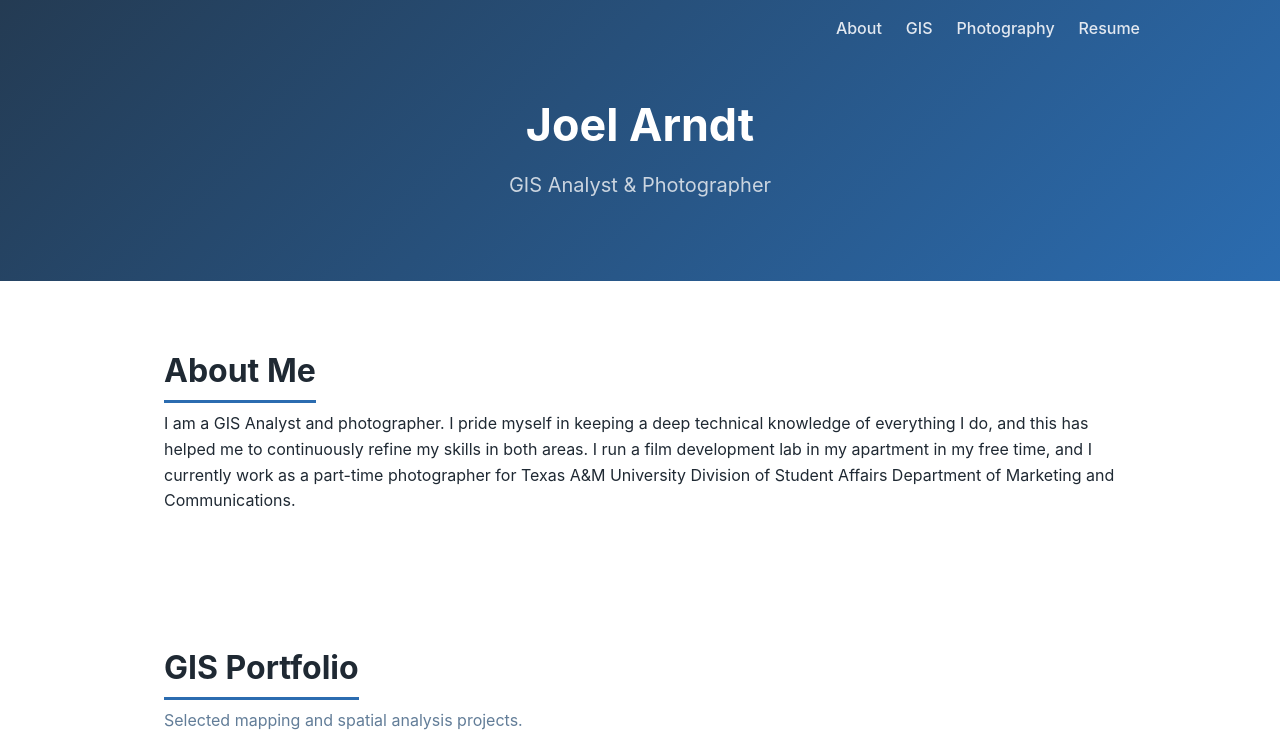
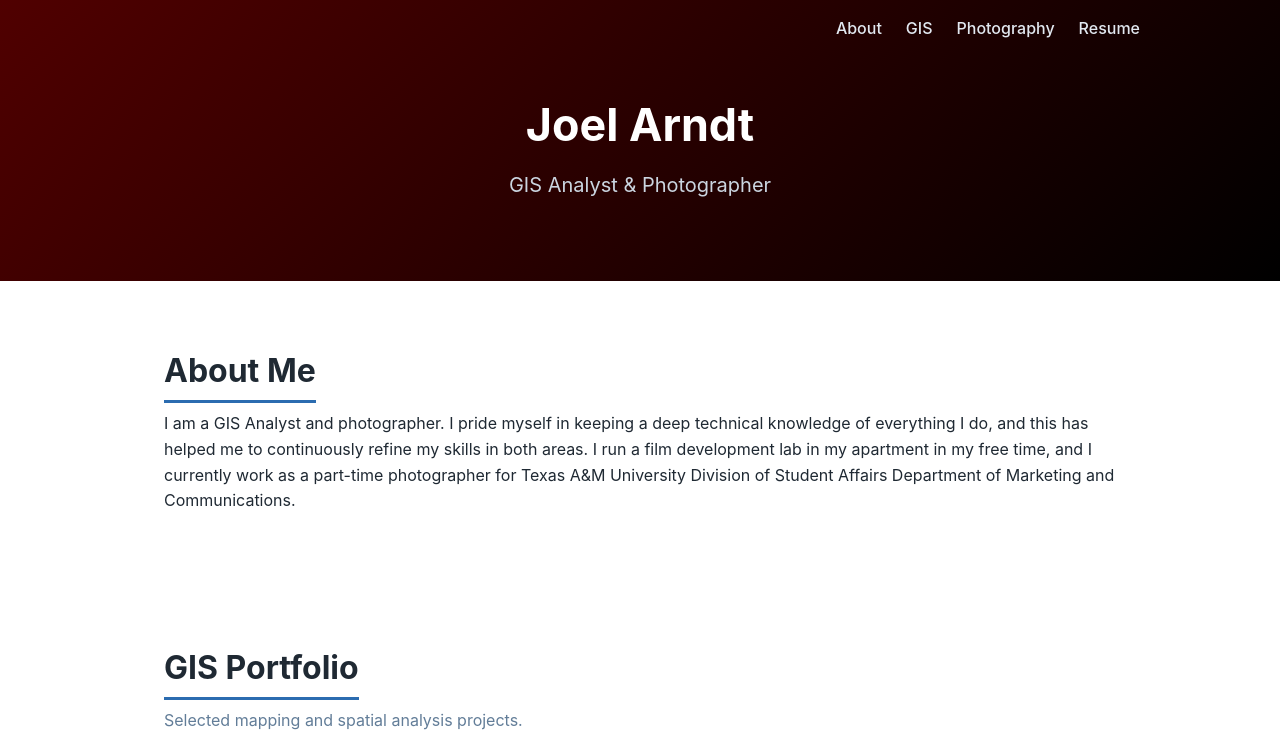
Before and after one commit to JPmAn24/jpman24.github.io, a plain HTML site: page index.html in a window 1280 px wide. Shown: the top 744 px of the page. Drawn offline with Linux system fonts and the light colour scheme.

Commit message:
Change header color gradient

```diff
--- a/style.css
+++ b/style.css
@@ -18,7 +18,7 @@ body {
 
 /* HERO */
 .hero {
-  background: linear-gradient(135deg, #243b53, #2b6cb0);
+  background: linear-gradient(135deg, #500000, #000000);
   color: #fff;
   padding: 1rem 1.5rem 5rem;
 }
```
